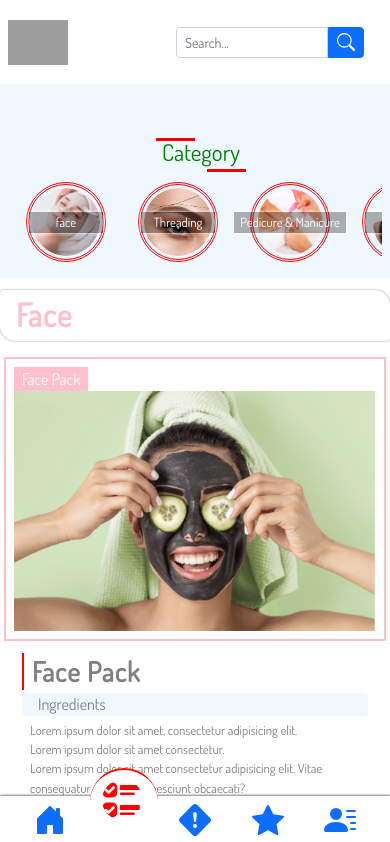
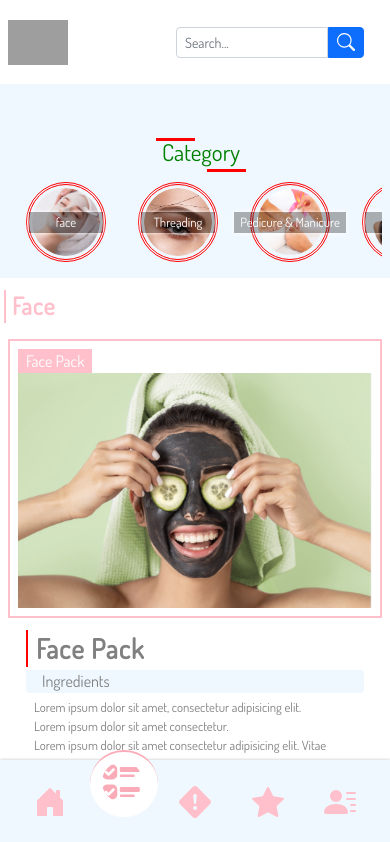
Before and after one commit to pratapbairagi/parlour, a React (Create React App) app: page /section in a window 390 px wide. Shown: the top 842 px of the page. Built offline with nearby package versions, Linux system fonts and the light colour scheme; grey boxes are pictures that could not be loaded.

Commit message:
removed extra marins and padding of cards and categiry heaings, also increased mid nav bar height and navbars svg's color

```diff
--- a/src/components/header/header.css
+++ b/src/components/header/header.css
@@ -22,13 +22,13 @@
     width: 100% !important;
     gap: 0 !important;
     right: 0 !important;
-    height: max-content !important;
+    height: 10vh !important;
     align-items: center !important;
     bottom: 0;
     display: flex !important;
     transform: translateX(0);
-    background-color: white;
-    box-shadow: 0 -1px 2px grey;
+    background-color: aliceblue;
+    box-shadow: 0 -1px 2px gainsboro;
 }
 
 .mid_nav {
@@ -61,7 +61,7 @@
 }
 
 .active svg {
-    fill: red;
+    fill: rgb(250, 171, 184);
     width: 60% !important;
     height: 40px !important;
     border-radius: 22px;
@@ -81,7 +81,7 @@
     border-radius: 50%;
     aspect-ratio: 1/1 !important;
     background-color: white;
-    border-top: 2px solid red;
+    border-top: 2px solid rgb(250, 171, 184);
 }
 
 .active li {
--- a/src/components/header/header.jsx
+++ b/src/components/header/header.jsx
@@ -57,14 +57,14 @@ const Header = ({searchData}) => {
                         <MidNavLogo />
 
                         <NavLink className={`d-flex flex-column justify-content-center align-items-center navlink`} to='/'>
-                            <svg className="bi bi-house-door-fill d-block d-sm-block d-md-none d-lg-none d-xl-none d-xl-block" xmlns="http://www.w3.org/2000/svg" width="32" height="32" fill="currentColor" viewBox="0 0 16 16">
+                            <svg className="bi bi-house-door-fill d-block d-sm-block d-md-none d-lg-none d-xl-none d-xl-block" xmlns="http://www.w3.org/2000/svg" width="32" height="32" fill="pink" viewBox="0 0 16 16">
                                 <path d="M6.5 14.5v-3.505c0-.245.25-.495.5-.495h2c.25 0 .5.25.5.5v3.5a.5.5 0 0 0 .5.5h4a.5.5 0 0 0 .5-.5v-7a.5.5 0 0 0-.146-.354L13 5.793V2.5a.5.5 0 0 0-.5-.5h-1a.5.5 0 0 0-.5.5v1.293L8.354 1.146a.5.5 0 0 0-.708 0l-6 6A.5.5 0 0 0 1.5 7.5v7a.5.5 0 0 0 .5.5h4a.5.5 0 0 0 .5-.5Z" />
                             </svg>
                             <li className="px-1 py-1 d-none d-md-flex d-lg-flex d-xl-flex">Home</li>
                         </NavLink>
 
                         <NavLink className={`d-flex flex-column justify-content-center align-items-center navlink`} to='/section'>
-                            <svg className="bi bi-ui-checks d-block d-sm-block d-md-none d-lg-none d-xl-none d-xl-block" xmlns="http://www.w3.org/2000/svg" width="32" height="32" fill="currentColor" viewBox="0 0 16 16">
+                            <svg className="bi bi-ui-checks d-block d-sm-block d-md-none d-lg-none d-xl-none d-xl-block" xmlns="http://www.w3.org/2000/svg" width="32" height="32" fill="pink" viewBox="0 0 16 16">
                                 <path d="M7 2.5a.5.5 0 0 1 .5-.5h7a.5.5 0 0 1 .5.5v1a.5.5 0 0 1-.5.5h-7a.5.5 0 0 1-.5-.5v-1zM2 1a2 2 0 0 0-2 2v2a2 2 0 0 0 2 2h2a2 2 0 0 0 2-2V3a2 2 0 0 0-2-2H2zm0 8a2 2 0 0 0-2 2v2a2 2 0 0 0 2 2h2a2 2 0 0 0 2-2v-2a2 2 0 0 0-2-2H2zm.854-3.646a.5.5 0 0 1-.708 0l-1-1a.5.5 0 1 1 .708-.708l.646.647 1.646-1.647a.5.5 0 1 1 .708.708l-2 2zm0 8a.5.5 0 0 1-.708 0l-1-1a.5.5 0 0 1 .708-.708l.646.647 1.646-1.647a.5.5 0 0 1 .708.708l-2 2zM7 10.5a.5.5 0 0 1 .5-.5h7a.5.5 0 0 1 .5.5v1a.5.5 0 0 1-.5.5h-7a.5.5 0 0 1-.5-.5v-1zm0-5a.5.5 0 0 1 .5-.5h5a.5.5 0 0 1 0 1h-5a.5.5 0 0 1-.5-.5zm0 8a.5.5 0 0 1 .5-.5h5a.5.5 0 0 1 0 1h-5a.5.5 0 0 1-.5-.5z" />
                             </svg>
                             <li className="px-1 py-1 d-none d-md-flex d-lg-flex d-xl-flex">Sections</li>
@@ -72,21 +72,21 @@ const Header = ({searchData}) => {
                         <SubNav subNavToggleData={toggle} />
 
                         <NavLink className={`d-flex flex-column justify-content-center align-items-center navlink`} to='/about'>
-                            <svg className="bi bi-exclamation-diamond-fill d-block d-sm-block d-md-none d-lg-none d-xl-none d-xl-block" xmlns="http://www.w3.org/2000/svg" width="32" height="32" fill="currentColor" viewBox="0 0 16 16">
+                            <svg className="bi bi-exclamation-diamond-fill d-block d-sm-block d-md-none d-lg-none d-xl-none d-xl-block" xmlns="http://www.w3.org/2000/svg" width="32" height="32" fill="pink" viewBox="0 0 16 16">
                                 <path d="M9.05.435c-.58-.58-1.52-.58-2.1 0L.436 6.95c-.58.58-.58 1.519 0 2.098l6.516 6.516c.58.58 1.519.58 2.098 0l6.516-6.516c.58-.58.58-1.519 0-2.098L9.05.435zM8 4c.535 0 .954.462.9.995l-.35 3.507a.552.552 0 0 1-1.1 0L7.1 4.995A.905.905 0 0 1 8 4zm.002 6a1 1 0 1 1 0 2 1 1 0 0 1 0-2z" />
                             </svg>
                             <li className="px-1 py-1 d-none d-md-flex d-lg-flex d-xl-flex">About</li>
                         </NavLink>
 
                         <NavLink className={`d-flex flex-column justify-content-center align-items-center navlink`} to='/testimonial'>
-                            <svg xmlns="http://www.w3.org/2000/svg" width="32" height="32" fill="currentColor" className="bi bi-star-fill d-block d-sm-block d-md-none d-lg-none d-xl-none d-xl-block" viewBox="0 0 16 16">
+                            <svg xmlns="http://www.w3.org/2000/svg" width="32" height="32" fill="pink" className="bi bi-star-fill d-block d-sm-block d-md-none d-lg-none d-xl-none d-xl-block" viewBox="0 0 16 16">
                                 <path d="M3.612 15.443c-.386.198-.824-.149-.746-.592l.83-4.73L.173 6.765c-.329-.314-.158-.888.283-.95l4.898-.696L7.538.792c.197-.39.73-.39.927 0l2.184 4.327 4.898.696c.441.062.612.636.282.95l-3.522 3.356.83 4.73c.078.443-.36.79-.746.592L8 13.187l-4.389 2.256z" />
                             </svg>
                             <li className="px-1 py-1 d-none d-md-flex d-lg-flex d-xl-flex">Testimonial</li>
                         </NavLink>
 
                         <NavLink className={`d-flex flex-column justify-content-center align-items-center navlink`} to='/contact'>
-                            <svg className="bi bi-person-lines-fill d-block d-sm-block d-md-none d-lg-none d-xl-none d-xl-block" xmlns="http://www.w3.org/2000/svg" width="32" height="32" fill="currentColor" viewBox="0 0 16 16">
+                            <svg className="bi bi-person-lines-fill d-block d-sm-block d-md-none d-lg-none d-xl-none d-xl-block" xmlns="http://www.w3.org/2000/svg" width="32" height="32" fill="pink" viewBox="0 0 16 16">
                                 <path d="M6 8a3 3 0 1 0 0-6 3 3 0 0 0 0 6zm-5 6s-1 0-1-1 1-4 6-4 6 3 6 4-1 1-1 1H1zM11 3.5a.5.5 0 0 1 .5-.5h4a.5.5 0 0 1 0 1h-4a.5.5 0 0 1-.5-.5zm.5 2.5a.5.5 0 0 0 0 1h4a.5.5 0 0 0 0-1h-4zm2 3a.5.5 0 0 0 0 1h2a.5.5 0 0 0 0-1h-2zm0 3a.5.5 0 0 0 0 1h2a.5.5 0 0 0 0-1h-2z" />
                             </svg>
                             <li className="px-1 py-1 d-none d-md-flex d-lg-flex d-xl-flex">Contact</li>
--- a/src/pages/sections/faceSection.jsx
+++ b/src/pages/sections/faceSection.jsx
@@ -10,11 +10,11 @@ const FaceSection = ({ id, data }) => {
     //     window.open(`https://wa.me/8287889123?text=${`title : ${e.title}, category : ${e.category}, now : ${ date.toLocaleString()}`}`)
     // }
 
-    return (<div id={id} className="container-fluid faceSection_container" style={{ padding: "8px 0 32px 0" }}>
-        <h4 className="mt-1" style={{ width: "100%", boxShadow: "0 0 2px grey", fontSize: "200%", padding: "6px 16px", color: "pink", borderRadius: "4px 15px 4px 15px", fontWeight: "600", letterSpacing: "1px" }}>{data[0].category}</h4>
-        <div className={`comtainer-fluid ${params.pathname == "/section" ? "d-block" : "d-flex"}`} style={{ overflow: "scroll" }}>
+    return (<div id={id} className="container-fluid faceSection_container" style={{ padding: "8px 4px 10px 4px" }}>
+        <h4 className="mt-1 mb-1" style={{ width: "100%", borderLeft:"2px solid pink", fontSize: "150%", padding: "2px 6px", color: "pink", fontWeight: "600", letterSpacing: "1px" }}>{data[0].category}</h4>
+        <div className={`container-fluid ${params.pathname == "/section" ? "d-block" : "d-flex"}`} style={{ overflow: "scroll", padding:"0", margin:"0" }}>
             {data.map((v, i) => {
-                return <div key={i} className="row d-flex flex-wrap mt-1" style={{ background: `${i % 2 === 0 ? "white" : params.pathname == "/section" ? "aliceblue" : "white"}`, padding: "12px 4px", display: "flex", justifyContent: "center", minWidth: "240px", width: `${params.pathname == "/section" ? "" : "30%"}` }}>
+                return <div key={i} className="row d-flex flex-wrap mt-0" style={{ background: `${i % 2 === 0 ? "white" : params.pathname == "/section" ? "aliceblue" : "white"}`, padding: "12px 4px", display: "flex", justifyContent: "center", minWidth: "240px", width: `${params.pathname == "/section" ? "" : "30%"}` }}>
                     <NavLink  to={`/view/${v.id}`} className={`col ${params.pathname == "/section" && "col-12 col-md-10 col-lg-6 col-xl-5 p-2"} order-1 order-md-1  ${i % 2 === 0 ? "order-lg-2 order-xl-2" : "order-lg-1 order-xl-1"}`} style={{ border: "2px solid pink" }}>
                         <span style={{ padding: "2px 8px", background: "pink", fontWeight: "500", color: "white" }}>{v.title}</span>
                         <img src={v.image} style={{ width: "100%", aspectRaio: "1/1" }} alt="" />
```
